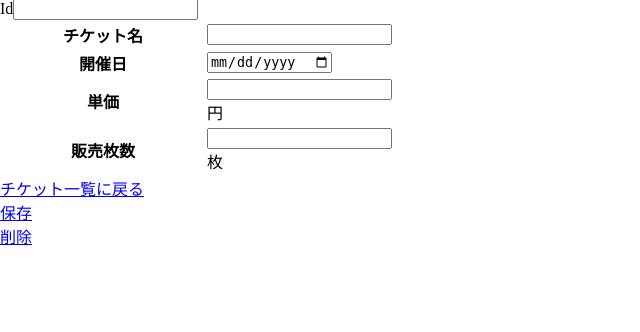
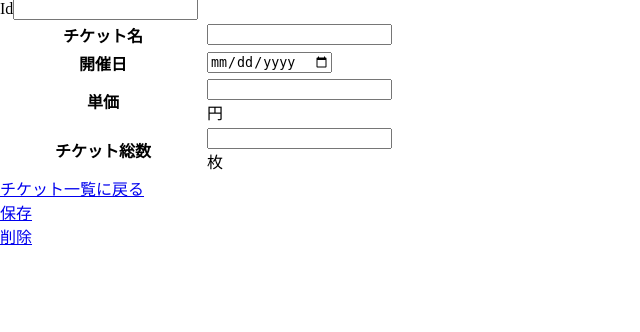
Before and after one commit to kenta0624/team_a_p1, a CakePHP app: the page made by app/View/Tickets/edit.ctp in a window 1280 px wide. Shown: the part 310-642 px from the top of the page, without its empty margins (0-640 px from the left). Run offline with PHP 8.4 and a stand-in for CakePHP, Linux system fonts and the light colour scheme; the template is opened without the code that fills it, so the values that code supplies are empty; form fields are guessed from the names that the template uses; some libraries are stand-ins or nearby versions.

Commit message:
販売枚数→チケット総数

```diff
--- a/app/View/Tickets/edit.ctp
+++ b/app/View/Tickets/edit.ctp
@@ -37,7 +37,7 @@
                 </td>
             </tr>
             <tr>
-                <th>販売枚数</th>
+                <th>チケット総数</th>
                 <td>
                     <?php echo $this->Form->input('count', array('label' => false)); ?><span class="moji1">枚</span>
                 </td>
```
